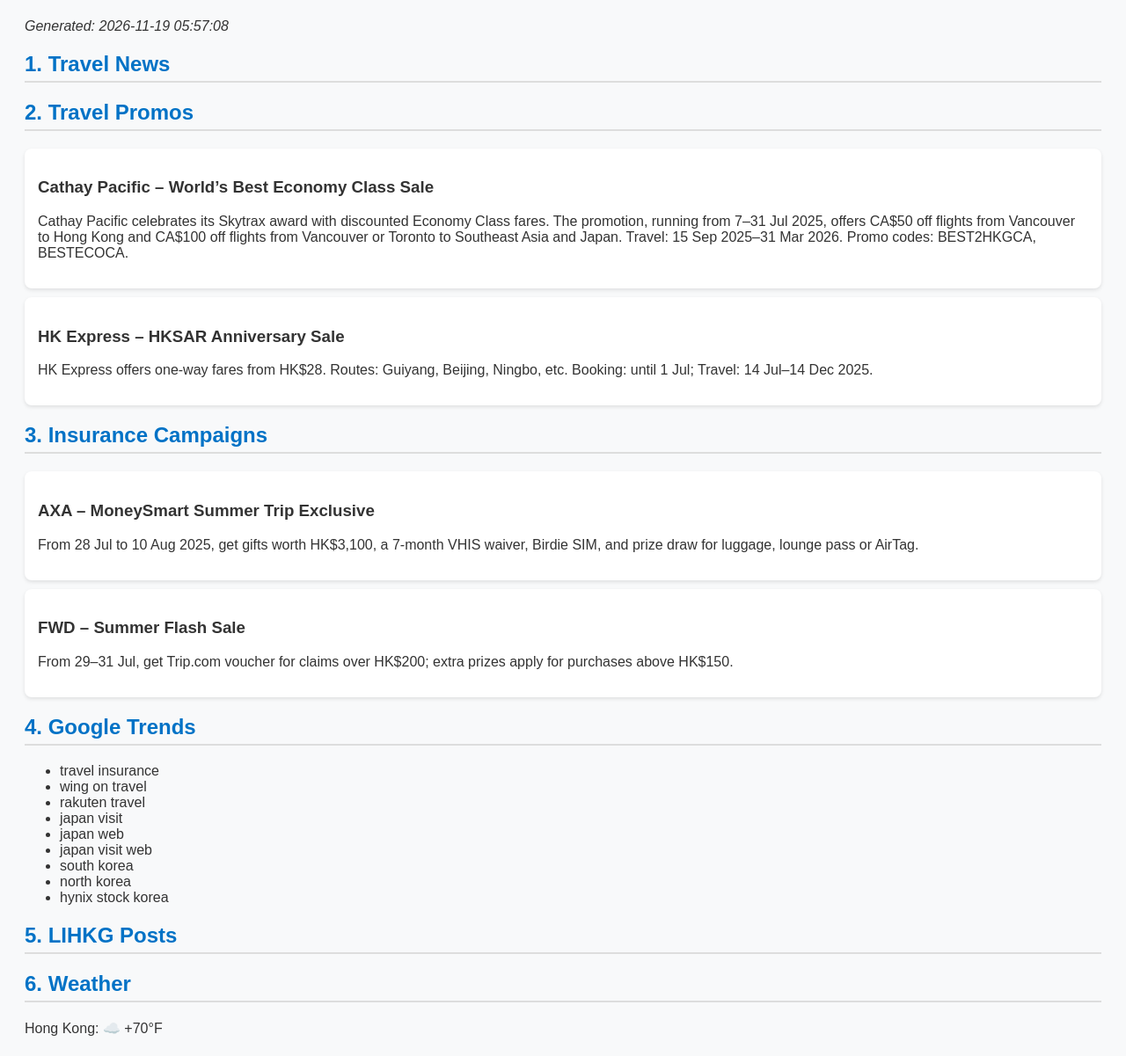
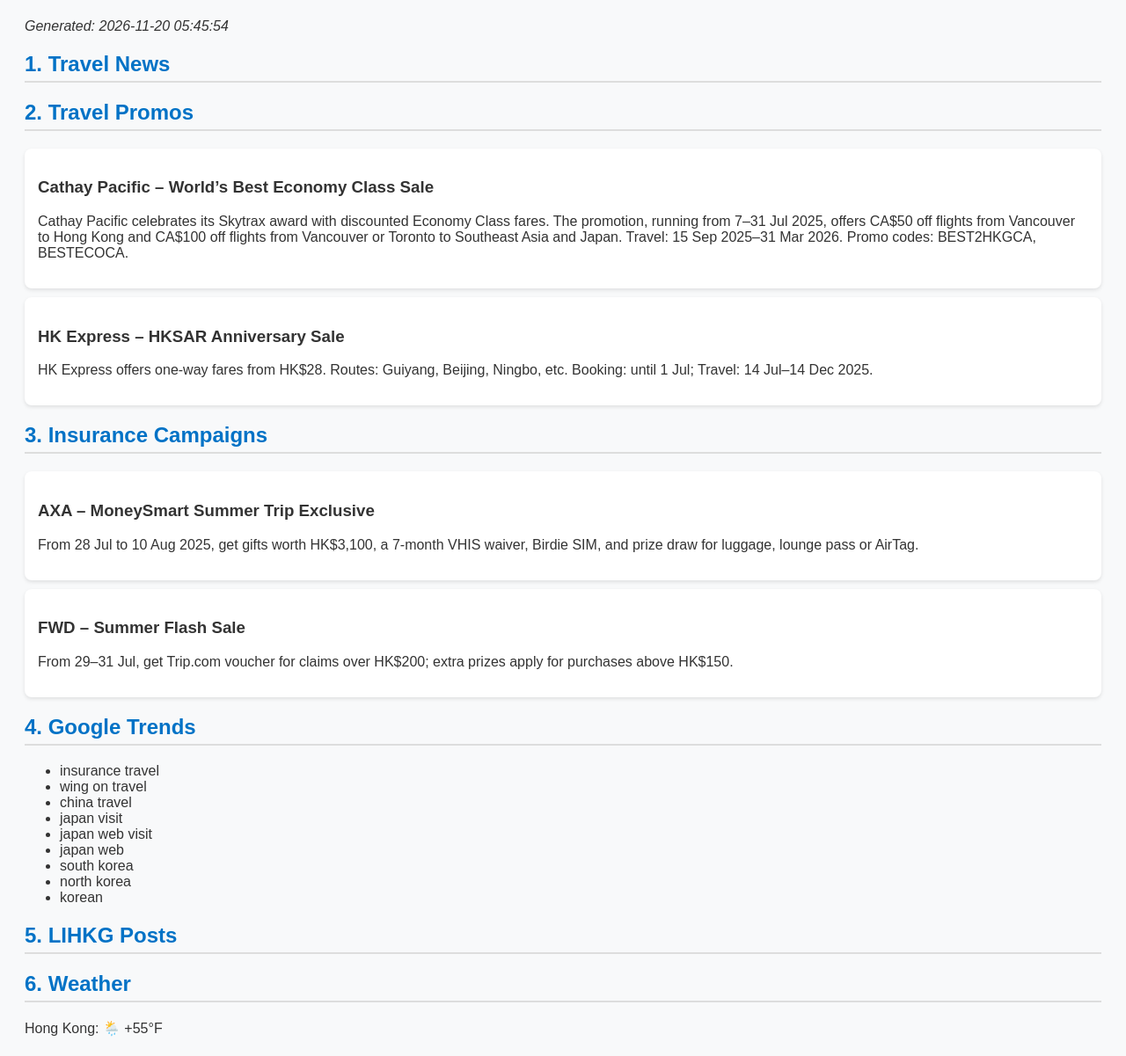
Before and after one commit to cathyshing12/zurich-daily-report, a plain HTML site: page index.html in a window 1280 px wide. Shown: the part 87-1288 px from the top of the page at 88% size. Drawn offline with Linux system fonts and the light colour scheme.

Commit message:
Auto-update report and chart

```diff
--- a/index.html
+++ b/index.html
@@ -9,13 +9,13 @@
 </style>
 </head><body>
 <h1>Zurich Daily Travel Report</h1>
-<p><i>Generated: 2026-11-19 05:57:08</i></p>
+<p><i>Generated: 2026-11-20 05:45:54</i></p>
 <h2>1. Travel News</h2>
 <h2>2. Travel Promos</h2><div class='card'><h3>Cathay Pacific – World’s Best Economy Class Sale</h3><p>Cathay Pacific celebrates its Skytrax award with discounted Economy Class fares. The promotion, running from 7–31 Jul 2025, offers CA$50 off flights from Vancouver to Hong Kong and CA$100 off flights from Vancouver or Toronto to Southeast Asia and Japan. Travel: 15 Sep 2025–31 Mar 2026. Promo codes: BEST2HKGCA, BESTECOCA.</p></div><div class='card'><h3>HK Express – HKSAR Anniversary Sale</h3><p>HK Express offers one-way fares from HK$28. Routes: Guiyang, Beijing, Ningbo, etc. Booking: until 1 Jul; Travel: 14 Jul–14 Dec 2025.</p></div>
 <h2>3. Insurance Campaigns</h2><div class='card'><h3>AXA – MoneySmart Summer Trip Exclusive</h3><p>From 28 Jul to 10 Aug 2025, get gifts worth HK$3,100, a 7-month VHIS waiver, Birdie SIM, and prize draw for luggage, lounge pass or AirTag.</p></div><div class='card'><h3>FWD – Summer Flash Sale</h3><p>From 29–31 Jul, get Trip.com voucher for claims over HK$200; extra prizes apply for purchases above HK$150.</p></div>
-<h2>4. Google Trends</h2><ul><li>travel insurance</li><li>wing on travel</li><li>rakuten travel</li><li>japan visit</li><li>japan web</li><li>japan visit web</li><li>south korea</li><li>north korea</li><li>hynix stock korea</li></ul>
+<h2>4. Google Trends</h2><ul><li>insurance travel</li><li>wing on travel</li><li>china travel</li><li>japan visit</li><li>japan web visit</li><li>japan web</li><li>south korea</li><li>north korea</li><li>korean</li></ul>
 <h2>5. LIHKG Posts</h2><ul></ul>
-<h2>6. Weather</h2><p>Hong Kong: ☁️  +70°F
+<h2>6. Weather</h2><p>Hong Kong: 🌦️  +55°F
 </p>
 <h2>7. Suggestion</h2><p>推出7折旅遊保險優惠，搭配熱門目的地推廣</p>
 <h2>8. Insurance Buzz Chart</h2><img src='chart.png' />
```
